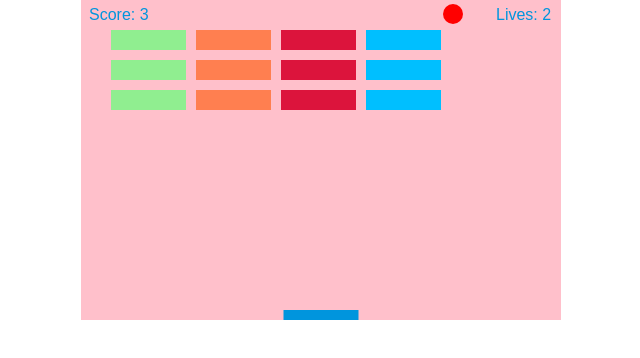
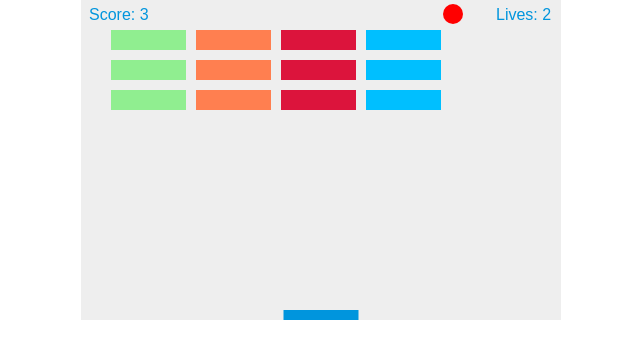
Before and after one commit to sicaramacuya/Breakout, a plain HTML site: page index.html in a window 1280 px wide. Shown: the whole page, without its empty margins (319-959 px from the left). Drawn offline with Linux system fonts and the light colour scheme.

Commit message:
background

```diff
--- a/index.html
+++ b/index.html
@@ -144,34 +144,8 @@
         }
     }
 
-    function drawBackground() {
-        ctx.beginPath();
-        for (var c=0; c < 6; c++) {
-            ctx.rect(backgroundColorRectWidth * c, 0, backgroundColorRectWidth, canvas.height)
-            switch (c) {
-                case 0:
-                    ctx.fillStyle = "Teal";
-                case 1:
-                    ctx.fillStyle = "GreenYellow";
-                case 2:
-                    ctx.fillStyle = "LightSalmon";
-                case 3:
-                    ctx.fillStyle = "Teal";
-                case 4:
-                    ctx.fillStyle = "GreenYellow";
-                case 5:
-                    ctx.fillStyle = "Pink";
-                default:
-                    break
-            }
-        }
-        ctx.fill();
-        ctx.closePath();
-    }
-
     function draw() {
         ctx.clearRect(0, 0, canvas.width, canvas.height);
-        drawBackground();
         drawBricks();
         drawBall();
         drawPaddle();
```
